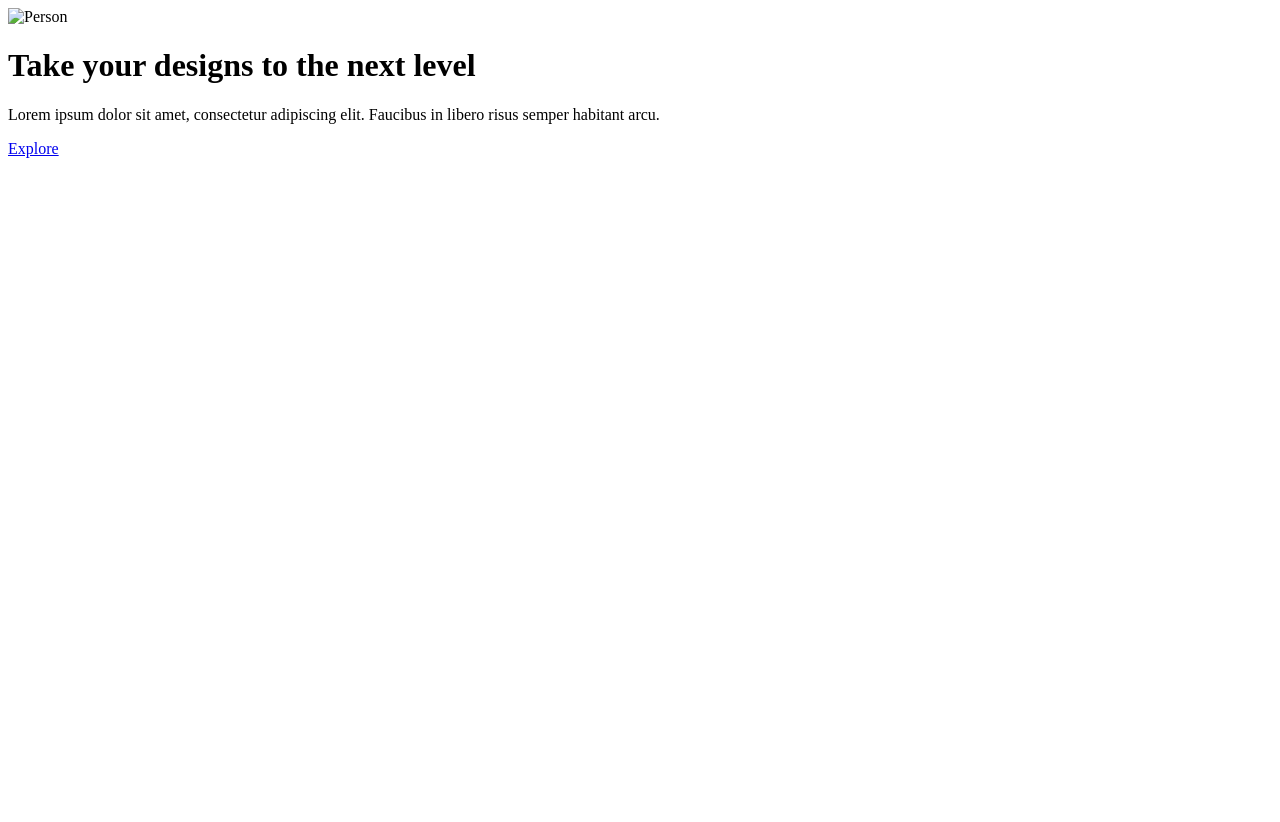
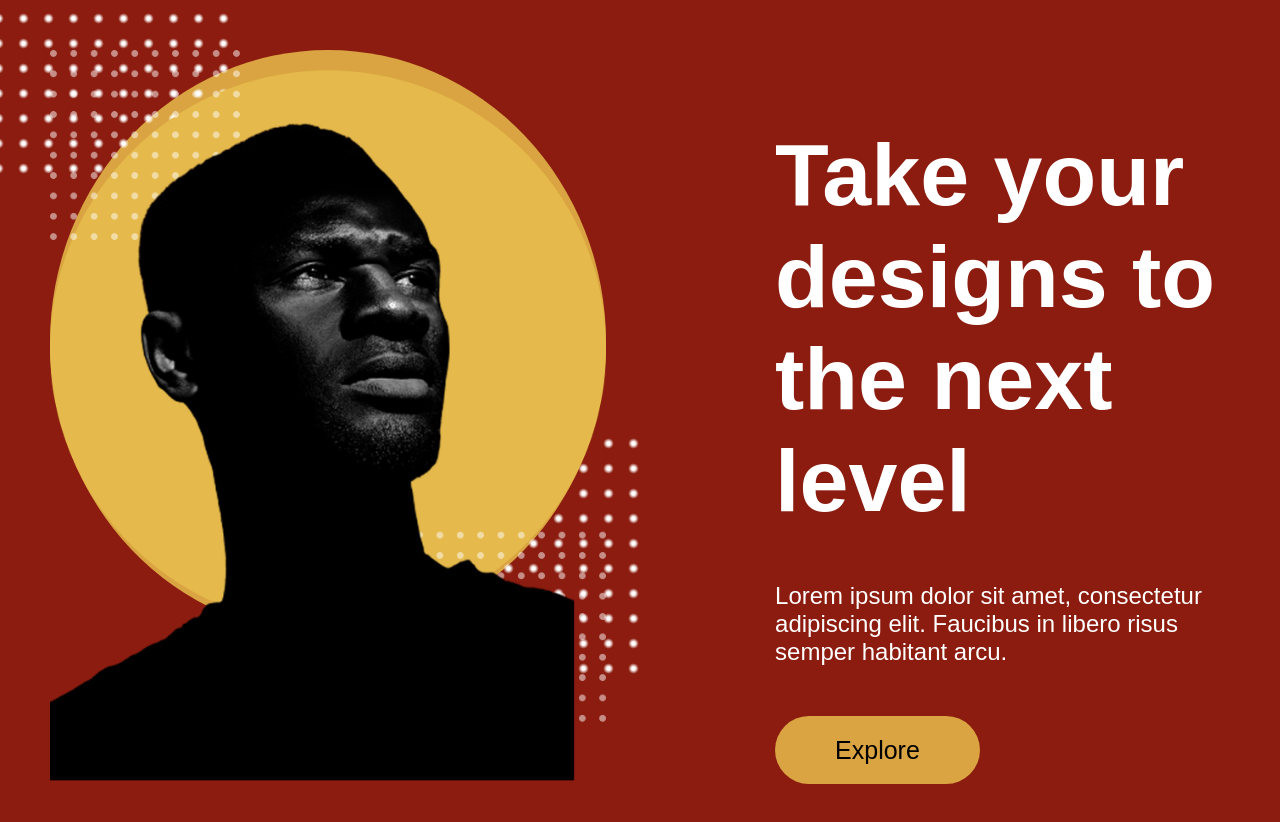
Before and after one commit to norik-24/50-Landing-page-designs, a plain HTML site: page views/u-008.html in a window 1280 px wide. Before the commit the page ends 800 px from the top, so only its background shows below. Drawn offline with Linux system fonts and the light colour scheme.

Commit message:
feat: :sparkles: se finalizo

```diff
--- a/views/u-008.html
+++ b/views/u-008.html
@@ -4,7 +4,7 @@
     <meta charset="UTF-8">
     <meta name="viewport" content="width=device-width, initial-scale=1.0">
     <title>page-8</title>
-    <link rel="stylesheet" href="../src/css/page-8.css">
+    <link rel="stylesheet" href="../src/css/u-008.css">
     <link rel="stylesheet" href="../src/css/variables.css">
 
 </head>
@@ -12,7 +12,7 @@
     <div class="container">
         <div class="image-container">
             <div class="circle"></div>
-            <img src="../src/storage/img/img-page-8/men.png" alt="Person">
+            <img src="../src/storage/img/page-8/Hero image.png" alt="Person">
             <div class="dots-1"></div>
             <div class="dots-2"></div>
         </div>
```
